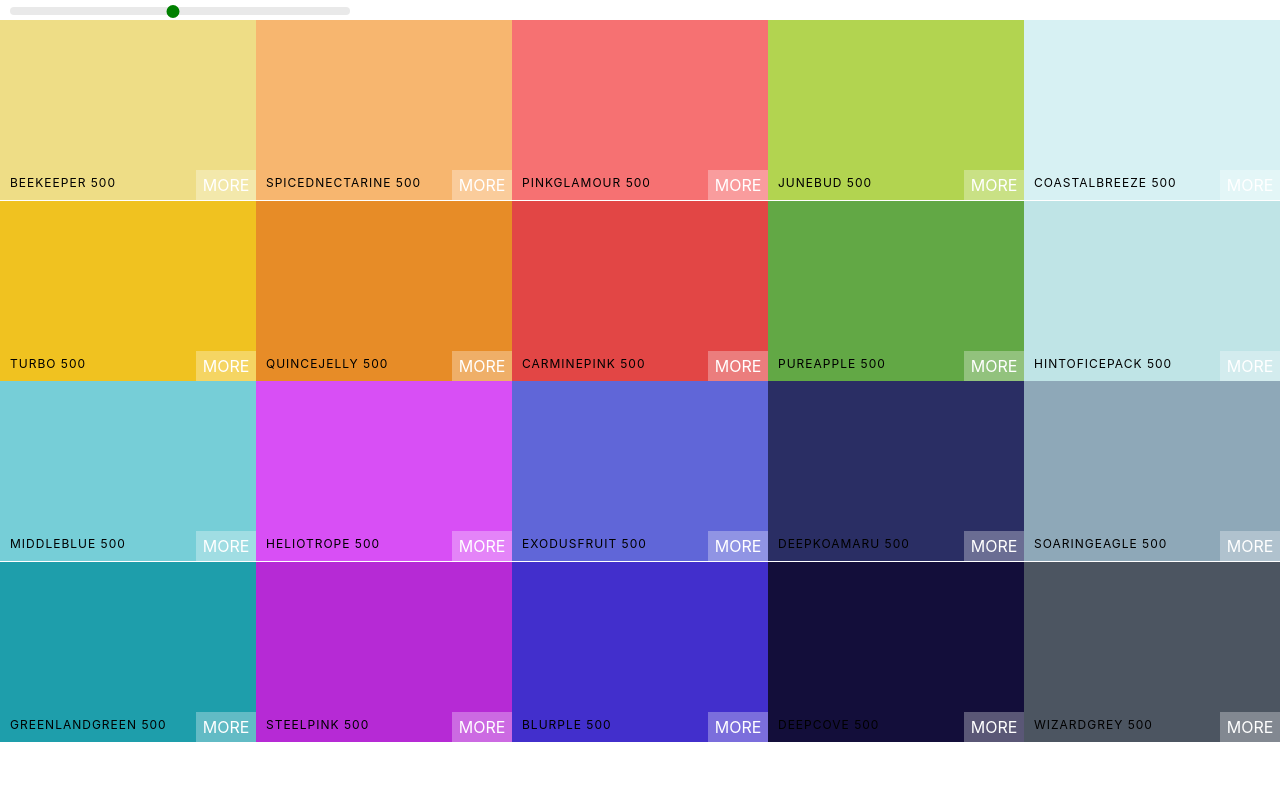
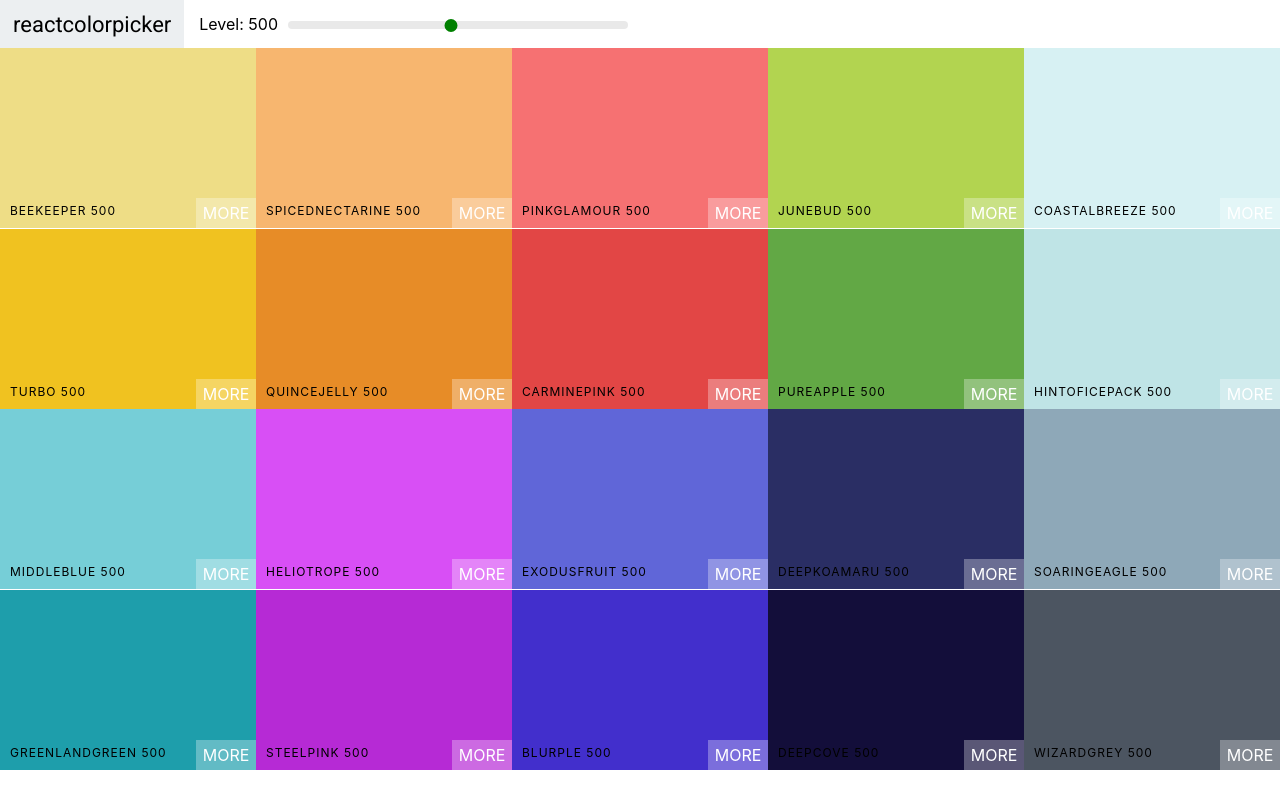
Before and after one commit to codebrew23/colors-app, a React (Create React App) app: page / in a window 1280 px wide. Built offline with nearby package versions, Linux system fonts and the light colour scheme.

Commit message:
Add NavBar and font

```diff
--- a/public/index.html
+++ b/public/index.html
@@ -9,6 +9,8 @@
       name="description"
       content="Web site created using create-react-app"
     />
+    <link rel="preconnect" href="https://fonts.gstatic.com">
+    <link href="https://fonts.googleapis.com/css2?family=Roboto:wght@100;400;500&display=swap" rel="stylesheet">
     <link rel="apple-touch-icon" href="%PUBLIC_URL%/logo192.png" />
     <!--
       manifest.json provides metadata used when your web app is installed on a
--- /dev/null
+++ b/src/NavBar.css
@@ -0,0 +1,45 @@
+.NavBar {
+    display: flex;
+    align-items: center;
+    justify-content: flex-start;
+    height: 6vh;
+}
+.logo {
+    display: flex;
+    align-items: center;
+    margin-right: 15px;
+    padding: 0 13px;
+    font-size: 22px;
+    background-color: #eceff1;
+    font-family: Roboto;
+    height: 100%;
+}
+.logo a {
+    text-decoration: none;
+    color: black;
+}
+
+.slider {
+    width: 340px;
+    margin: 0 10px;
+    display: inline-block;
+}
+.rc-slider-track {
+    background-color: transparent;
+}
+.rc-slider-rail {
+    height: 8px;
+}
+.rc-slider-handle,
+.rc-slider-handle:active,
+.rc-slider-handle:focus,
+.rc-slider-handle:hover {
+    background-color: green;
+    outline: none;
+    border: 2px solid green;
+    box-shadow: none;
+    width: 13px;
+    height: 13px;
+    margin-left: -7px;
+    margin-top: -2px;
+}
--- a/src/Palette.js
+++ b/src/Palette.js
@@ -1,7 +1,6 @@
 import React, { Component } from 'react';
 import ColorBox from './colorBox';
-import Slider from 'rc-slider';
-import 'rc-slider/assets/index.css';
+import NavBar from './navBar';
 import './Palette.css';
 
 class Palette extends Component {
@@ -21,14 +20,7 @@ class Palette extends Component {
         ))
         return (
             <div className='Palette'>
-                <div className='slider'>
-                    <Slider
-                        defaultValue={level}
-                        min={100}
-                        max={900}
-                        step={100}
-                        onAfterChange={this.changeLevel} />
-                </div>
+                <NavBar level={level} changeLevel={this.changeLevel}/>
                 <div className='Palette-colors'>
                     {colorBoxes}
                 </div>
--- /dev/null
+++ b/src/navBar.js
@@ -0,0 +1,33 @@
+import React, { Component } from 'react';
+import Slider from 'rc-slider';
+import 'rc-slider/assets/index.css';
+import './NavBar.css'
+
+
+class NavBar extends Component {
+    render () {
+
+     const {level, changeLevel} = this.props;
+      return (
+        <header className='NavBar'>
+            <div className='logo'>
+                <a href='#'>reactcolorpicker</a>
+            </div>
+            <div className='slider-contaier'>
+                <span>Level: {level}</span>
+                <div className='slider'>
+                    <Slider
+                        defaultValue={level}
+                        min={100}
+                        max={900}
+                        step={100}
+                        onAfterChange={changeLevel} />
+                </div>
+            </div>
+
+        </header>
+        );
+
+    }
+  }
+  export default NavBar;
```
